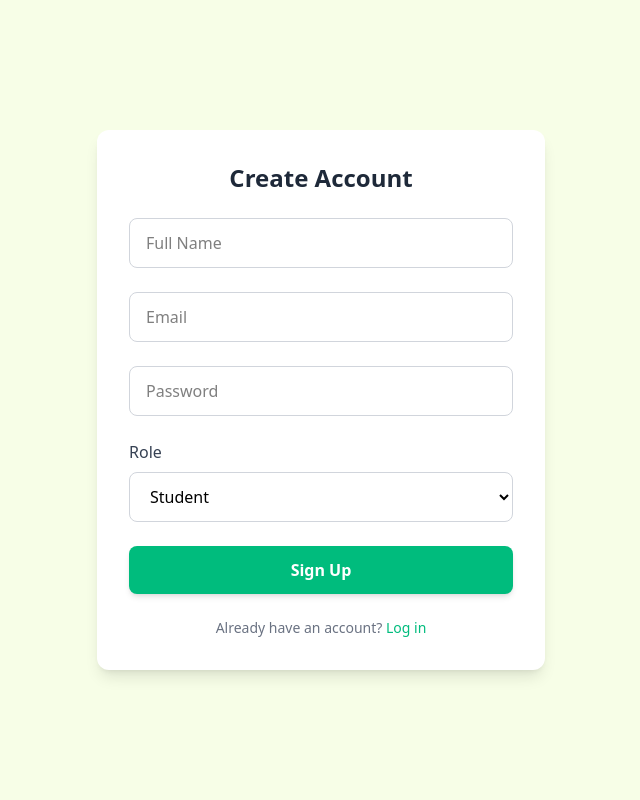
After one commit to Brooklyn-STEAM/10047-Upgrading-Students-Schedules-Through-Goals-Aware-Suggestions, a Flask app: page /register in a window 1280 px wide. The commit adds this page. Shown: the whole page, without its empty margins (319-959 px from the left). Run offline with Flask 3, Linux system fonts and the light colour scheme.

Commit message:
beginning of sign in

```diff
--- a/main.py
+++ b/main.py
@@ -1,8 +1,6 @@
-from flask import Flask, render_template, request, flash, redirect, abort
-from flask_login import LoginManager, login_user, current_user, logout_user, login_required
-
+from flask import Flask, render_template , request, flash ,redirect, abort
 import pymysql
-
+from flask_login import LoginManager, login_user , logout_user, login_required, current_user
 from dynaconf import Dynaconf
 
 app = Flask(__name__)
@@ -44,12 +42,12 @@ def load_user(user_id):
 
 def connect_db():
     conn = pymysql.connect(
-        host = "db.steamcenter.tech",
-        username = config.username,
-        password = config.password,
-        database = "course_track",
-        autocommit = True,
-        cursorclass = pymysql.cursors.DictCursor
+        host="db.steamcenter.tech",
+        user=config.username,     # <-- changed from 'username' to 'user'
+        password=config.password,
+        database="course_track",
+        autocommit=True,
+        cursorclass=pymysql.cursors.DictCursor
     )
     return conn
 
@@ -67,7 +65,7 @@ def login():
         password = request.form['password']
 
         connection = connect_db()
-        cursor = connection.cursor(dictionary=True)
+        cursor = connection.cursor()
 
         cursor.execute(
             "SELECT * FROM `User` WHERE `Email` = %s",
@@ -93,9 +91,77 @@ def login():
                 return redirect("/counselor_dashboard")
             else:
                 flash("Invalid role")
-                return redirect("/login")
+                return redirect("/login.html.jinja")
 
-    return render_template("login.html.jinja")
+    return render_template("/login.html.jinja")
+
+
+
+@app.route("/register", methods=['GET', 'POST'])
+def register():
+    if request.method == 'POST':
+        name = request.form['name']
+        email = request.form['email']
+        password = request.form['password']
+        role = request.form['role']  # 'student' or 'counselor'
+
+
+        connection = connect_db()
+        cursor = connection.cursor()
+
+
+        # Check if user already exists
+        cursor.execute("SELECT * FROM `User` WHERE `Email` = %s", (email,))
+        existing_user = cursor.fetchone()
+
+
+        if existing_user:
+            flash("Email already registered")
+            cursor.close()
+            connection.close()
+            return redirect("/signup")
+
+
+        # Insert new user
+        cursor.execute(
+            "INSERT INTO `User` (Name, Email, Password, Role) VALUES (%s, %s, %s, %s)",
+            (name, email, password, role)
+        )
+        connection.commit()
+
+
+        # Get the new user's ID
+        user_id = cursor.lastrowid
+        cursor.close()
+        connection.close()
+
+
+        # Optional: create a StudentProfile if role is student
+        if role == 'student':
+            connection = connect_db()
+            cursor = connection.cursor()
+            cursor.execute(
+                "INSERT INTO `StudentProfile` (UserID, Name) VALUES (%s, %s)",
+                (user_id, name)
+            )
+            connection.commit()
+            cursor.close()
+            connection.close()
+
+
+        flash("Account created successfully! Please log in.")
+        return redirect("/login.html.jinja")
+
+
+    return render_template("register.html.jinja")
+
+
+
+
+
+
+
+
 @app.route("/theerror")
 def not_found():
     return render_template("404.html.jinja")
--- a/templates/homepage.html.jinja
+++ b/templates/homepage.html.jinja
@@ -23,8 +23,8 @@
         Discover how technology can enhance your learning experience. Track your courses, set goals, and achieve success
         with ease.
       </p>
-      <a href="/get-started" class="bg-emerald-400 text-white px-6 py-3 rounded-lg shadow hover:bg-emerald-500">
-        Sign Up here!
+      <a href="/login" class="bg-emerald-400 text-white px-6 py-3 rounded-lg shadow hover:bg-emerald-500">
+        Login!
       </a>
     </section>
     <section class="mt-12">
--- a/templates/login.html.jinja
+++ b/templates/login.html.jinja
@@ -19,6 +19,10 @@
         Log In
       </button>
     </form>
+        <p class="text-center text-gray-500 text-sm">
+      Don't have an account? <a href="/register" class="text-emerald-500 hover:underline">Register</a>
+    </p>
+  </form>
   </div>
 </div>
 
--- /dev/null
+++ b/templates/register.html.jinja
@@ -0,0 +1,64 @@
+<!doctype html>
+<html>
+  <head>
+    <meta charset="UTF-8" />
+    <meta name="viewport" content="width=device-width, initial-scale=1.0" />
+    <script src="https://cdn.jsdelivr.net/npm/@tailwindcss/browser@4"></script>
+    <title>CourseTracker</title>
+    <link href= "/static/styles.css" rel="stylesheet" >
+  </head>
+<body class="min-h-screen bg-lime-50 flex items-center justify-center p-6">
+  <form method="POST" class="bg-white p-8 rounded-xl shadow-lg w-full max-w-md space-y-6">
+    <h2 class="text-2xl font-bold text-gray-800 text-center">Create Account</h2>
+
+    <input
+      name="name"
+      type="text"
+      placeholder="Full Name"
+      required
+      class="w-full px-4 py-3 border border-gray-300 rounded-lg focus:outline-none focus:ring-2 focus:ring-emerald-300"
+    />
+
+    <input
+      name="email"
+      type="email"
+      placeholder="Email"
+      required
+      class="w-full px-4 py-3 border border-gray-300 rounded-lg focus:outline-none focus:ring-2 focus:ring-emerald-300"
+    />
+
+    <input
+      name="password"
+      type="password"
+      placeholder="Password"
+      required
+      class="w-full px-4 py-3 border border-gray-300 rounded-lg focus:outline-none focus:ring-2 focus:ring-emerald-300"
+    />
+
+    <div class="flex flex-col">
+      <label for="role" class="mb-2 font-medium text-gray-700">Role</label>
+      <select
+        name="role"
+        id="role"
+        required
+        class="w-full px-4 py-3 border border-gray-300 rounded-lg focus:outline-none focus:ring-2 focus:ring-emerald-300"
+      >
+        <option value="student">Student</option>
+        <option value="counselor">Counselor</option>
+      </select>
+    </div>
+
+    <button
+      type="submit"
+      class="w-full py-3 bg-emerald-500 text-white font-semibold rounded-lg shadow-md hover:bg-emerald-600 transition-colors"
+    >
+      Sign Up
+    </button>
+
+    <p class="text-center text-gray-500 text-sm">
+      Already have an account? <a href="/login" class="text-emerald-500 hover:underline">Log in</a>
+    </p>
+  </form>
+</body>
+
+</html>
```
